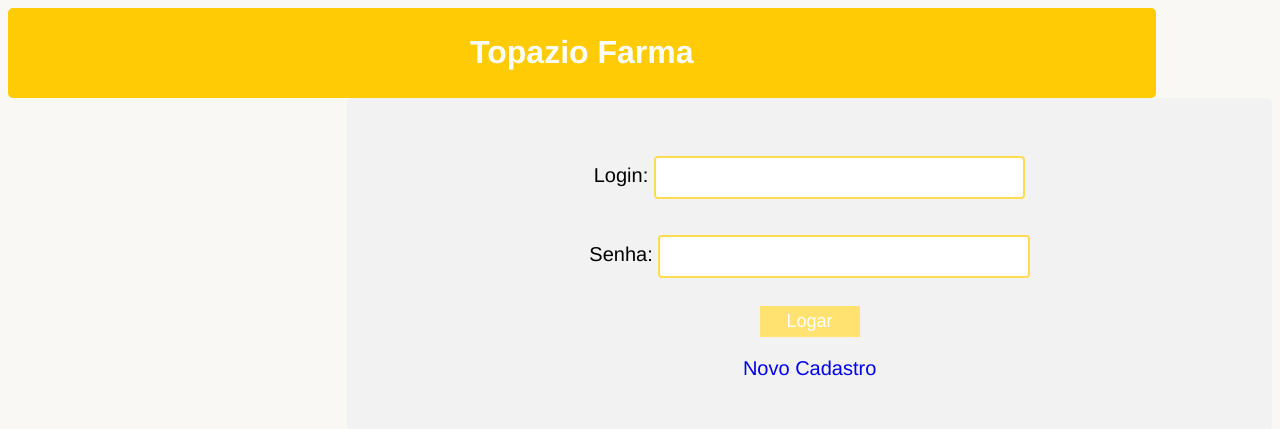
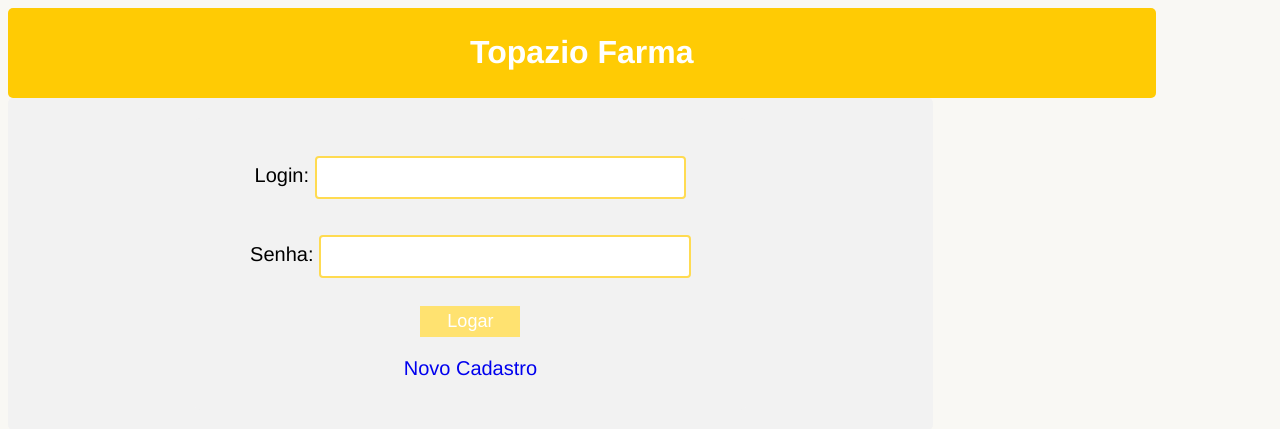
Before and after one commit to andreceratti/TopazioWeb, a PHP site: page / in a window 1280 px wide. Shown: the top 429 px of the page. Run offline with PHP 8.4, Linux system fonts and the light colour scheme.

Commit message:
modificaçao layout

```diff
--- a/css/layout.css
+++ b/css/layout.css
@@ -10,12 +10,12 @@
     background-color:#eeeeee;
     height: 60%;
     width: 20%;
-    float:right;
+    float:left;
     padding:5px;
 }
 .corpo {
     width: 70%;
-    float:right;
+    float:left;
     padding:20px;
 }
 .rodape {
```
